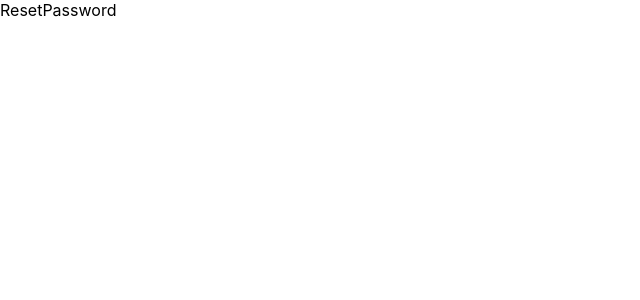
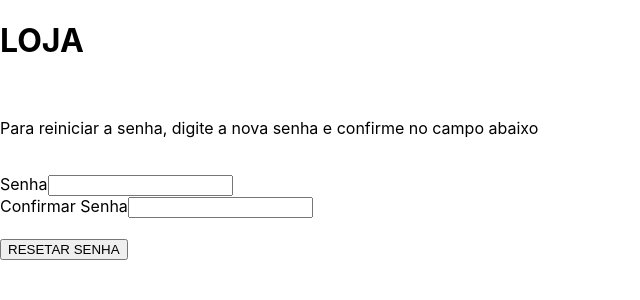
Before and after one commit to vhfuly/ecommerce-dashboard, a React (Create React App) app: page /#/reset-password/1 in a window 1280 px wide. Shown: the top 300 px of the page, without its empty margins (0-640 px from the left). Built offline with nearby package versions, Linux system fonts and the light colour scheme.

Commit message:
feat: create ResetPassword

```diff
--- a/src/containers/RecoverPassword/RecoverPassword.tsx
+++ b/src/containers/RecoverPassword/RecoverPassword.tsx
@@ -30,7 +30,7 @@ const RecoverPassword: React.FC = () => {
       </div>
       <br />
       <div className="flex flex-center">
-        <Button type="success" route="/resetar-senha/1" label="RESETAR SENHA" />
+        <Button type="success" route='/reset-password/1' label="RESETAR SENHA" />
       </div>
     </div>
   );
--- a/src/containers/RecoverPassword/ResetPassword.tsx
+++ b/src/containers/RecoverPassword/ResetPassword.tsx
@@ -1,9 +1,56 @@
-import React from 'react';
+import React, { useState } from 'react';
 
-const ResetPassword: React.FC = () => (
-  <div className='container-reset-password'>
-    ResetPassword
-  </div>
-);
+import Title from '../../components/Text/Title';
+import Input from '../../components/Inputs/Simple';
+import Button from '../../components/Buttons/Simple';
+
+type ResetPasswordState = {
+  password: string;
+  confirmPassword: string;
+}
+
+const ResetPassword: React.FC = () => {
+  const [resetPassword, setResetPassword ] = useState<ResetPasswordState>({
+    password:'',
+    confirmPassword: '',
+  });
+
+  const onchangeInput = (field: string, event: React.ChangeEvent<HTMLInputElement>) => {
+    setResetPassword({...resetPassword, [field]: event.target.value});
+  }
+
+  return(
+    <div className='container-reset-password'>
+       <div className='Card'>
+        <div>
+            <Title type='h1' title='LOJA' />
+        </div>
+        <br />
+        <div>
+          <p>
+            Para reiniciar a senha, digite a nova senha e confirme no campo abaixo
+          </p>
+        </div>
+        <br />
+        <div>
+          <Input
+            label="Senha"
+            type="password"
+            value={resetPassword.password}
+            onChange={(event: React.ChangeEvent<HTMLInputElement>) => onchangeInput('password', event)} />
+          <Input
+            label="Confirmar Senha"
+            type="password"
+            value={resetPassword.confirmPassword}
+            onChange={(event: React.ChangeEvent<HTMLInputElement>) => onchangeInput('confirmPassword', event) } />
+        </div>
+        <br />
+        <div className="flex flex-center">
+          <Button type="success" route="/login" label="RESETAR SENHA" />
+        </div>
+    </div>
+    </div>
+  );
+}
 
 export default ResetPassword;
```
